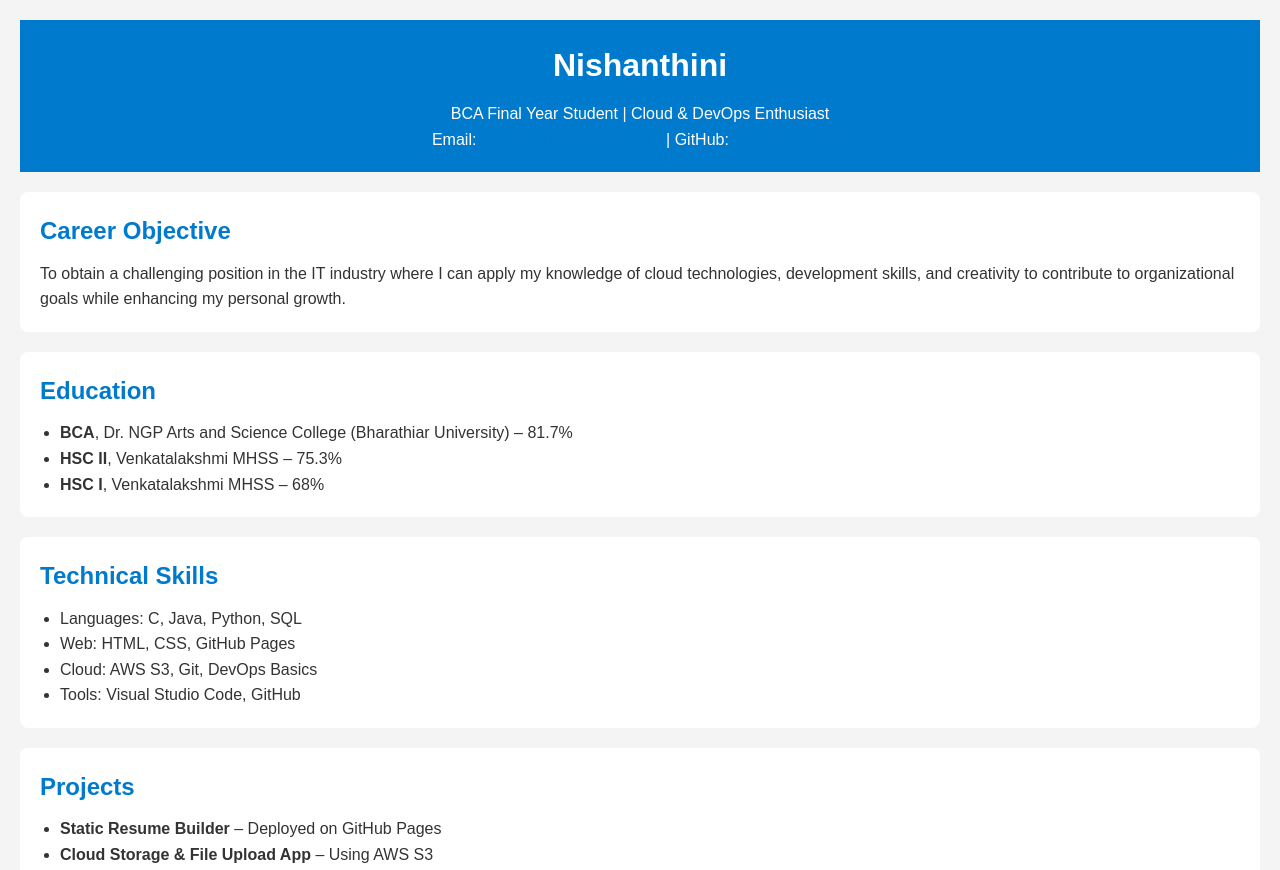
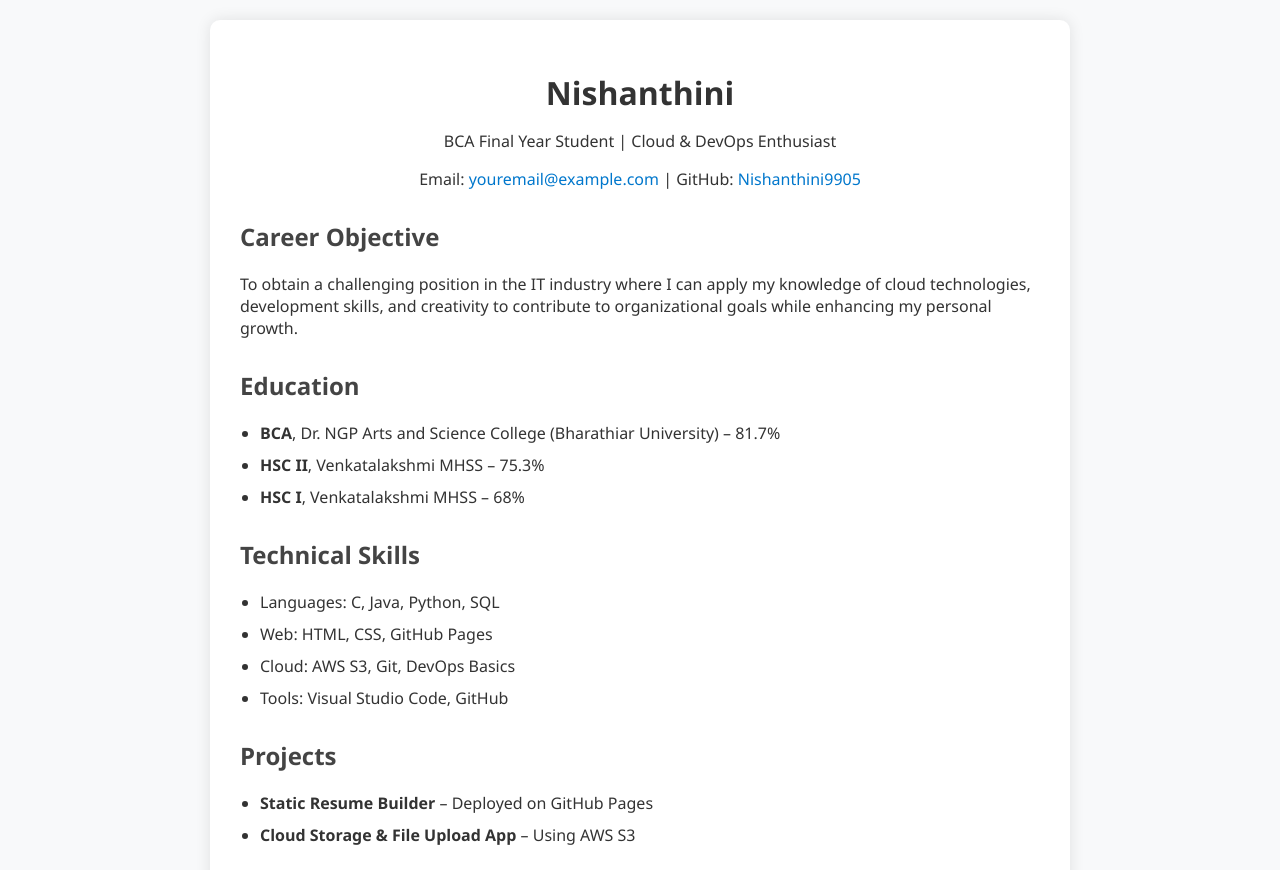
Before and after one commit to Nishanthini9905/personal-portfolio, a plain HTML site: page index.html in a window 1280 px wide. Shown: the top 870 px of the page. Drawn offline with Linux system fonts and the light colour scheme.

Commit message:
Update style.css

```diff
--- a/style.css
+++ b/style.css
@@ -1,70 +1,42 @@
-/* Basic Reset */
-* {
+body {
+  font-family: 'Segoe UI', sans-serif;
+  background: #f8f9fa;
+  color: #333;
   margin: 0;
-  padding: 0;
-  box-sizing: border-box;
-}
-
-/* Body Styles */
-body {
-  font-family: Arial, sans-serif;
-  line-height: 1.6;
-  background-color: #f4f4f4;
-  color: #333;
   padding: 20px;
 }
 
-/* Header */
-header {
-  background-color: #007acc;
-  color: white;
-  padding: 20px 0;
+.container {
+  max-width: 800px;
+  margin: auto;
+  background: white;
+  padding: 30px;
+  box-shadow: 0 0 15px rgba(0, 0, 0, 0.1);
+  border-radius: 10px;
+}
+
+header, footer {
   text-align: center;
-  margin-bottom: 20px;
 }
 
 header h1 {
-  margin-bottom: 10px;
+  margin-bottom: 0;
 }
 
-nav ul {
-  list-style: none;
-  display: flex;
-  justify-content: center;
-  gap: 15px;
+a {
+  color: #0077cc;
+  text-decoration: none;
 }
 
-nav ul li a {
-  color: white;
-  text-decoration: none;
-  font-weight: bold;
+h2 {
+  color: #444;
+  margin-top: 30px;
 }
 
-nav ul li a:hover {
-  text-decoration: underline;
-}
-
-/* Sections */
-section {
-  background: white;
-  padding: 20px;
-  margin-bottom: 20px;
-  border-radius: 8px;
-}
-
-/* Headings */
-h2 {
-  margin-bottom: 10px;
-  color: #007acc;
-}
-
-/* Lists */
 ul {
-  list-style-type: disc;
   padding-left: 20px;
 }
 
-/* Links */
-a {
-  color: #007acc;
+ul li {
+  margin-bottom: 10px;
 }
```
